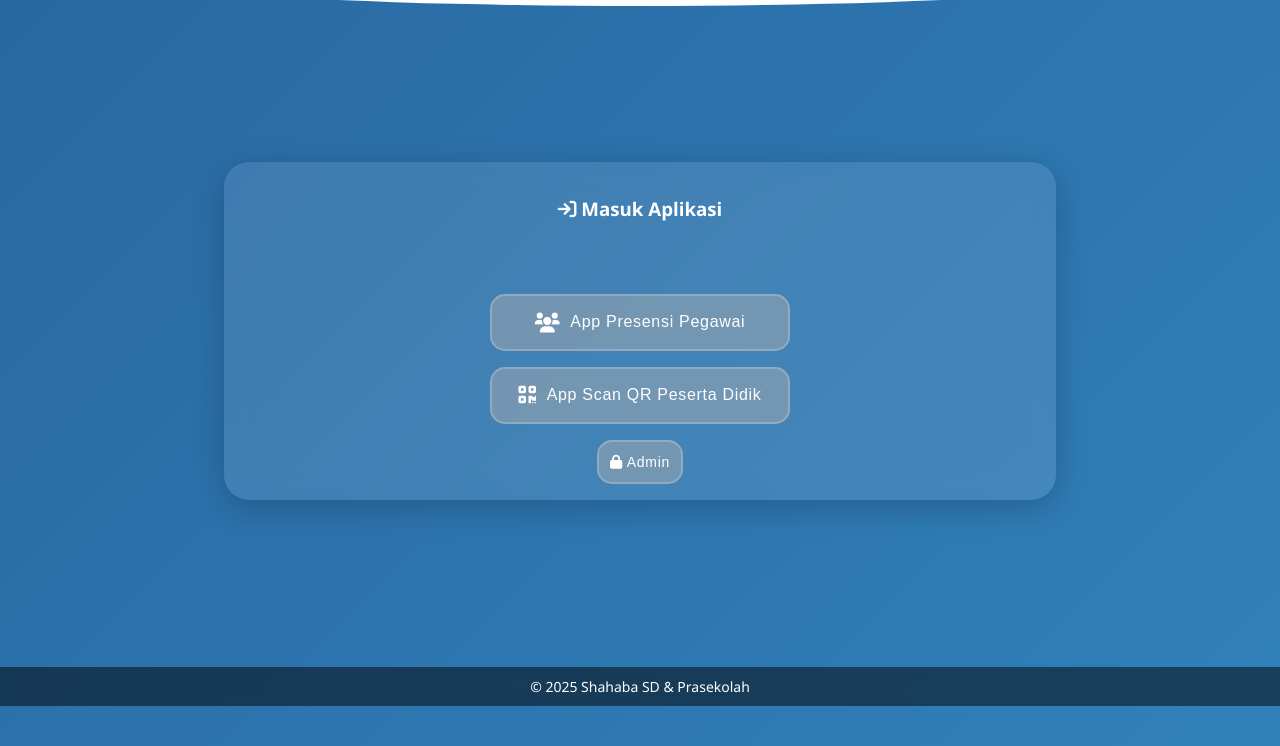
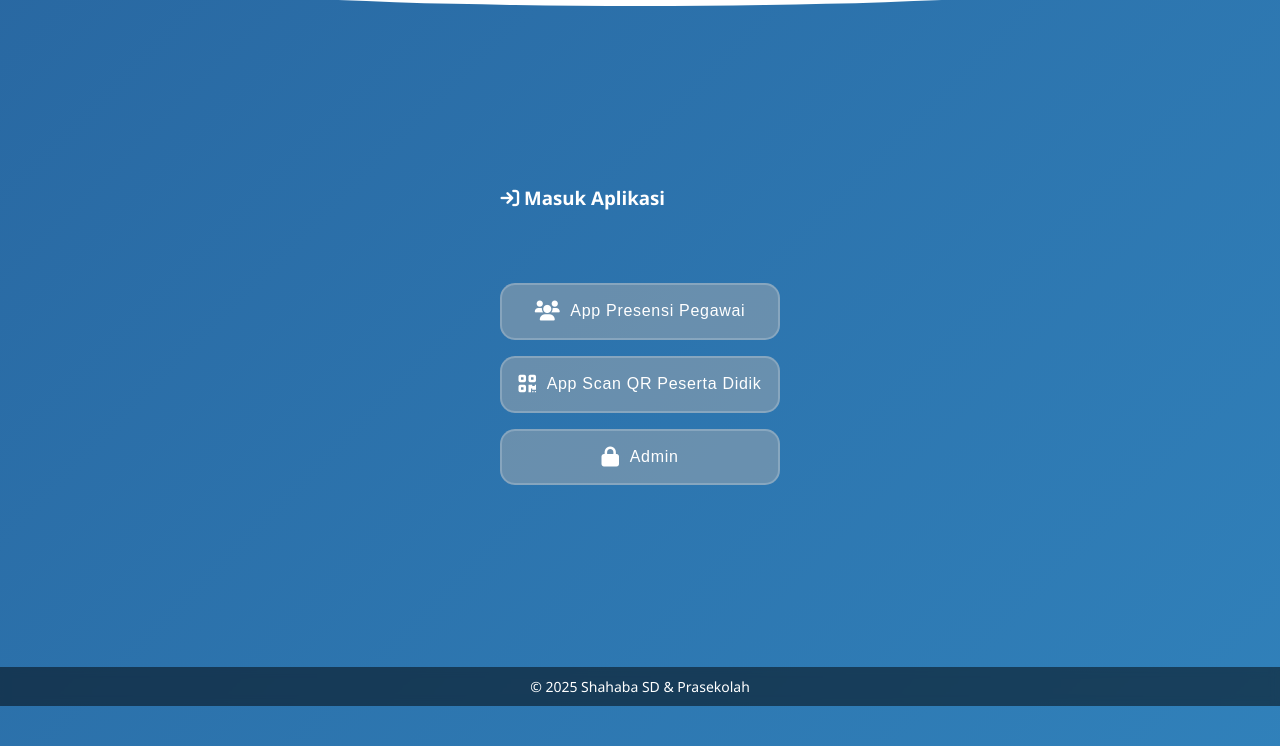
Before and after one commit to muchrifqi/shahaba-kepegawaian-presensi, a plain HTML site: page pages/landing.html in a window 1280 px wide. Shown: the part 94-840 px from the top of the page. Drawn offline with nearby package versions, Linux system fonts and the light colour scheme; some packages are replaced by stand-ins of ours; a script that the page names is missing.

Commit message:
Update landing.html

```diff
--- a/pages/landing.html
+++ b/pages/landing.html
@@ -18,7 +18,7 @@
     </div>
 
     <!-- Container untuk tombol-tombol -->
-    <div class="container">
+    <div class="landing-container">
         <h3><i class="fas fa-arrow-right-to-bracket"></i> Masuk Aplikasi</h3>
         <br>
         <div class="landing-button-container">
@@ -28,7 +28,7 @@
             <button onclick="window.location.href='https://muchrifqi.github.io/shahaba-pesertadidik/presensi/index.html'" class="landing-button">
                 <i class="fas fa-qrcode"></i> App Scan QR Peserta Didik
             </button>
-            <button id="adminButton" class="landing.button">
+            <button id="adminButton" class="landing-button">
                 <i class="fas fa-lock"></i> Admin
             </button>
             </div>
```
